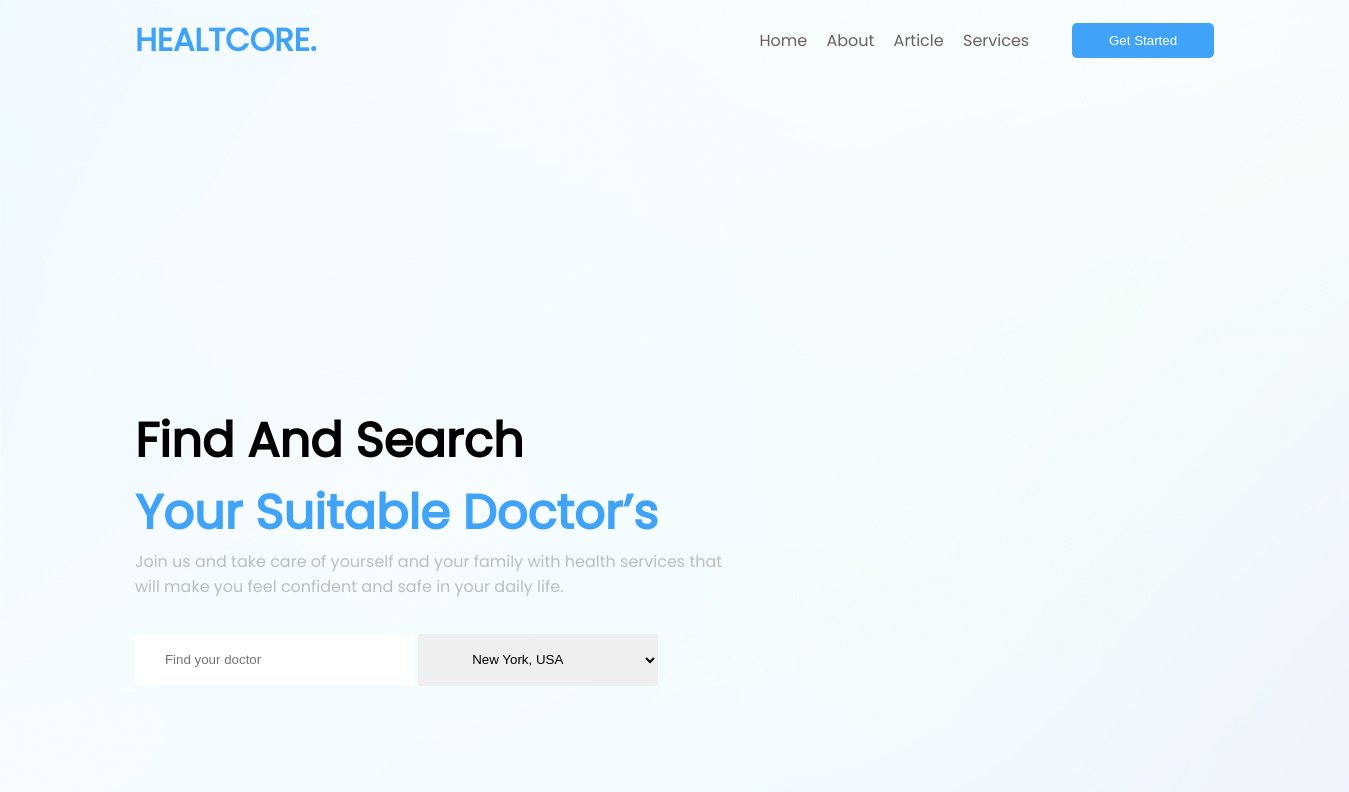
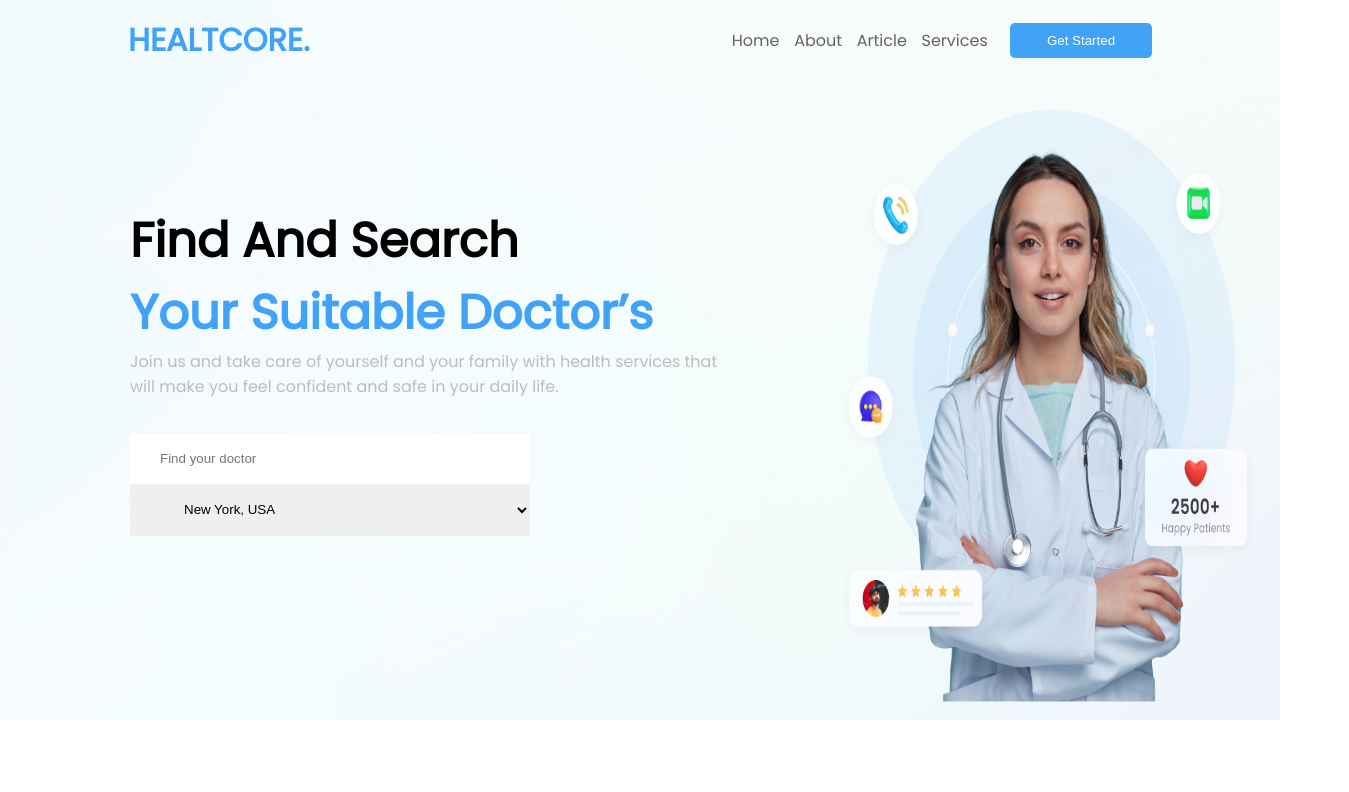
Before and after one commit to luchok22/healthcare, a plain HTML site: page index.html in a window 1280 px wide. Shown: the top 792 px of the page, 1349 px wide, since content can reach past the window. Drawn offline with Linux system fonts and the light colour scheme; a web font is replaced by a local one.

Commit message:
first commit

```diff
--- a/index.html
+++ b/index.html
@@ -39,6 +39,9 @@
             </div>
          </div>
          <div class="fon">
+            <div>
+                <img src="./img/main-doc.png" alt="">
+            </div>
          </div>
         </main>
     </section>
--- a/style.css
+++ b/style.css
@@ -20,12 +20,14 @@ header nav{
     justify-content: flex-end;
     justify-content: space-between;
 }
+main{
+    display: flex;
+}
 .main{
     background-image: url(./img/background.jpg);
     background-size: cover;
     background-repeat: no-repeat;
-    width: 1349px;
-    height: 880px;
+    height: 90vh;
     font-family: 'Poppins', sans-serif;
 }
 .heal{
@@ -54,6 +56,7 @@ a:hover{
     font-size: 31.64px;
 }
 .input input{
+    width: 400px;
     padding-top: 17px;
     padding-bottom: 18px;
     padding-left: 30px;
@@ -61,6 +64,7 @@ a:hover{
     border: none;
 }
 .input select{
+    width: 400px;
     padding-top: 17px;
     padding-bottom: 18px;
     padding-left: 50px;
@@ -70,9 +74,21 @@ a:hover{
 #doc{
     color: #40A3F8;
 }
+.fon div img{
+    margin-top: 30px;
+    width: 100%;
+    height: 100%;
+}
+.fon{
+    width: 60%;
+    display: flex;
+    height: 74vh;
+}
 .input{
-    margin-top: 325px;
-    display: inline-block;
+    flex-direction: column;
+    display: flex;
+    margin-left: 130px;
+    margin-top: 125px;
 }
 .input h1{
     font-size: 48px;
```
Also changed, not shown: img/main-doc.png (added).
